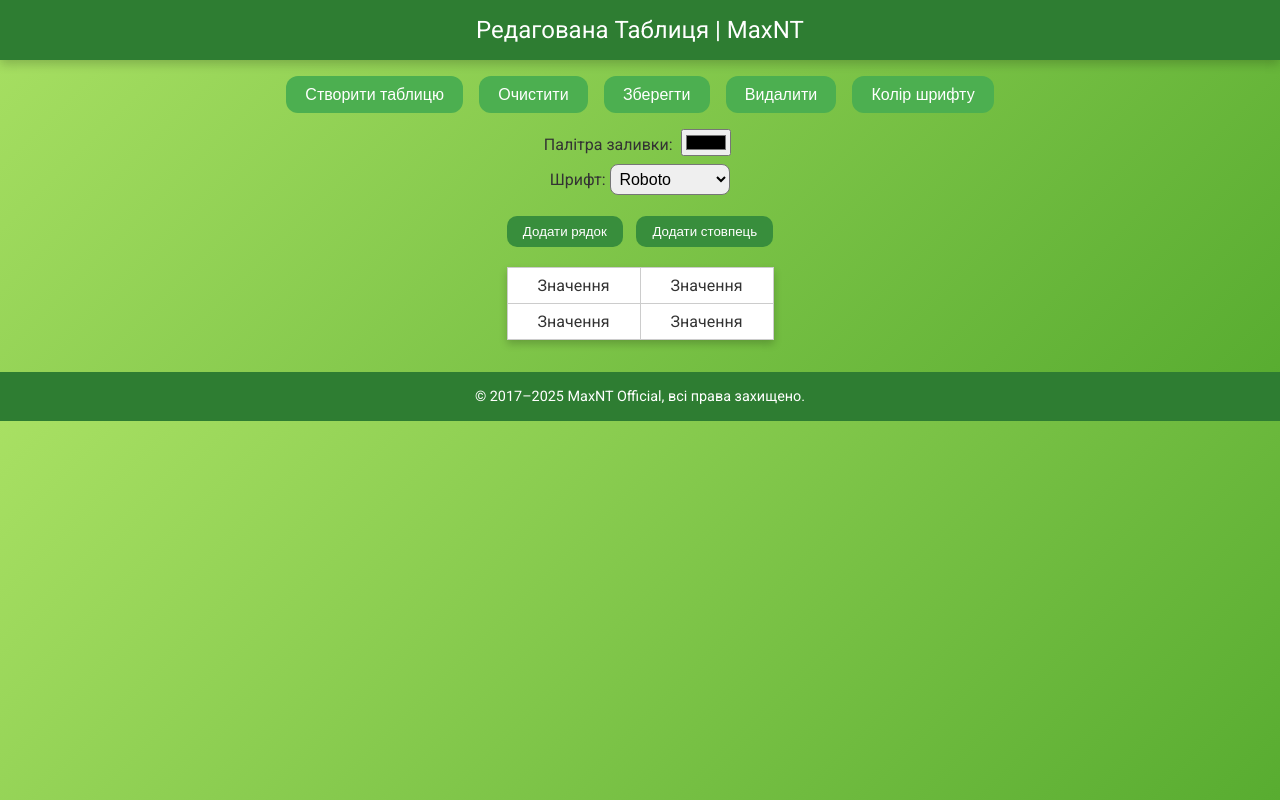
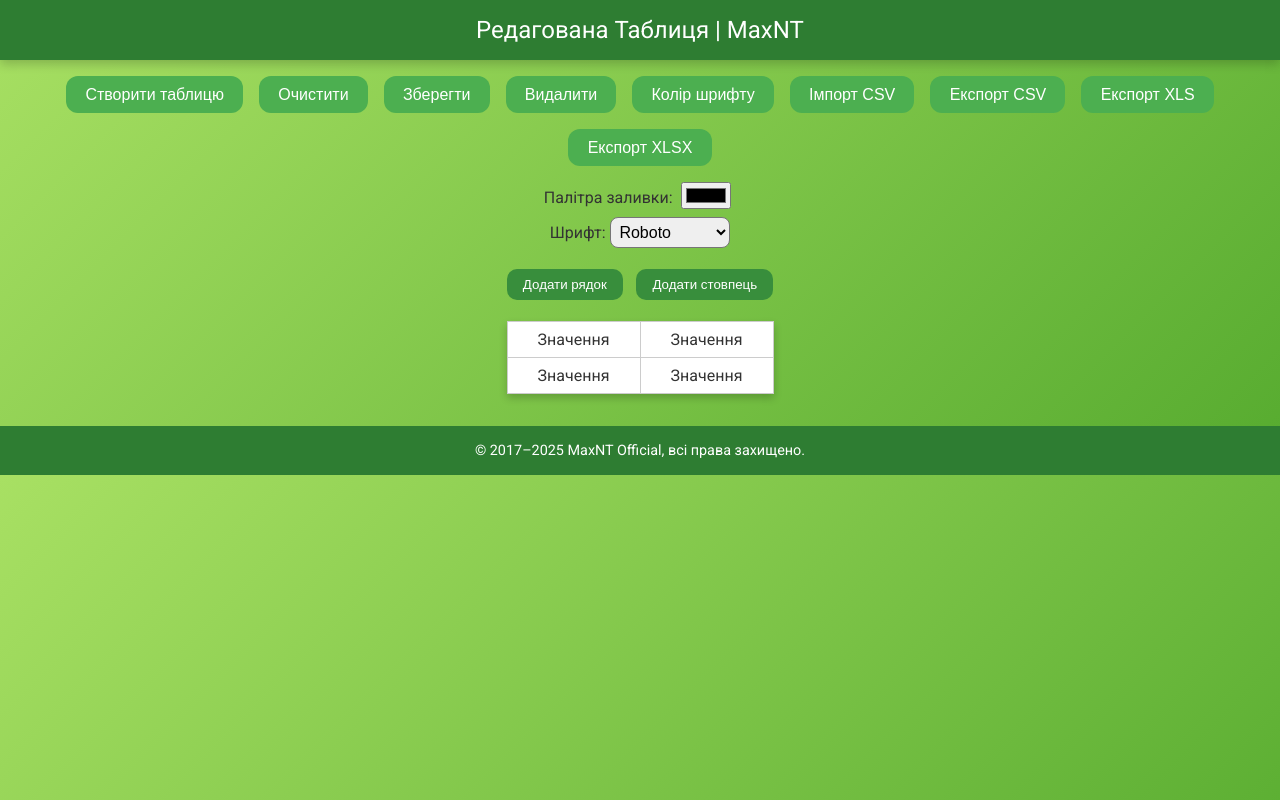
Before and after one commit to maxnt2017/excelweb_max21k, a plain HTML site: page index.html in a window 1280 px wide. Drawn offline with Linux system fonts and the light colour scheme.

Commit message:
index.html
v3.7

```diff
--- a/index.html
+++ b/index.html
@@ -130,6 +130,10 @@
     <button onclick="saveTable()">Зберегти</button>
     <button onclick="deleteTable()">Видалити</button>
     <button onclick="changeFontColor()">Колір шрифту</button>
+    <button onclick="importCSV()">Імпорт CSV</button>
+    <button onclick="exportCSV()">Експорт CSV</button>
+    <button onclick="exportXLS()">Експорт XLS</button>
+    <button onclick="exportXLSX()">Експорт XLSX</button>
   </div>
 
   <div class="palette">
@@ -164,6 +168,7 @@
     &copy; 2017–2025 MaxNT Official, всі права захищено.
   </footer>
 
+  <script src="https://cdnjs.cloudflare.com/ajax/libs/xlsx/0.18.5/xlsx.full.min.js"></script>
   <script>
     function createTable() {
       const table = document.getElementById('excelTable');
@@ -234,6 +239,75 @@
       }
     }
 
+    function tableToArray() {
+      const table = document.getElementById('excelTable');
+      const data = [];
+      for (let row of table.rows) {
+        const rowData = [];
+        for (let cell of row.cells) {
+          rowData.push(cell.innerText);
+        }
+        data.push(rowData);
+      }
+      return data;
+    }
+
+    function exportCSV() {
+      let csv = '';
+      const rows = document.querySelectorAll("#excelTable tr");
+      rows.forEach(row => {
+        const cols = row.querySelectorAll("td, th");
+        const data = Array.from(cols).map(cell => `"${cell.innerText.replace(/"/g, '""')}"`);
+        csv += data.join(',') + '\n';
+      });
+      const blob = new Blob([csv], { type: 'text/csv' });
+      const link = document.createElement('a');
+      link.href = URL.createObjectURL(blob);
+      link.download = 'table.csv';
+      link.click();
+    }
+
+    function exportXLS() {
+      const data = tableToArray();
+      const worksheet = XLSX.utils.aoa_to_sheet(data);
+      const workbook = XLSX.utils.book_new();
+      XLSX.utils.book_append_sheet(workbook, worksheet, 'Sheet1');
+      XLSX.writeFile(workbook, 'table.xls', { bookType: 'xls' });
+    }
+
+    function exportXLSX() {
+      const data = tableToArray();
+      const worksheet = XLSX.utils.aoa_to_sheet(data);
+      const workbook = XLSX.utils.book_new();
+      XLSX.utils.book_append_sheet(workbook, worksheet, 'Sheet1');
+      XLSX.writeFile(workbook, 'table.xlsx');
+    }
+
+    function importCSV() {
+      const input = document.createElement('input');
+      input.type = 'file';
+      input.accept = '.csv';
+      input.onchange = (e) => {
+        const file = e.target.files[0];
+        const reader = new FileReader();
+        reader.onload = (event) => {
+          const rows = event.target.result.split("\n").filter(Boolean);
+          const table = document.getElementById('excelTable');
+          table.innerHTML = '';
+          rows.forEach(rowText => {
+            const row = table.insertRow();
+            rowText.split(',').forEach(cellText => {
+              const cell = row.insertCell();
+              cell.contentEditable = true;
+              cell.innerText = cellText.replace(/"/g, '');
+            });
+          });
+        };
+        reader.readAsText(file);
+      };
+      input.click();
+    }
+
     window.onload = function() {
       const saved = localStorage.getItem('savedTable');
       if (saved) document.getElementById('excelTable').innerHTML = saved;
```
